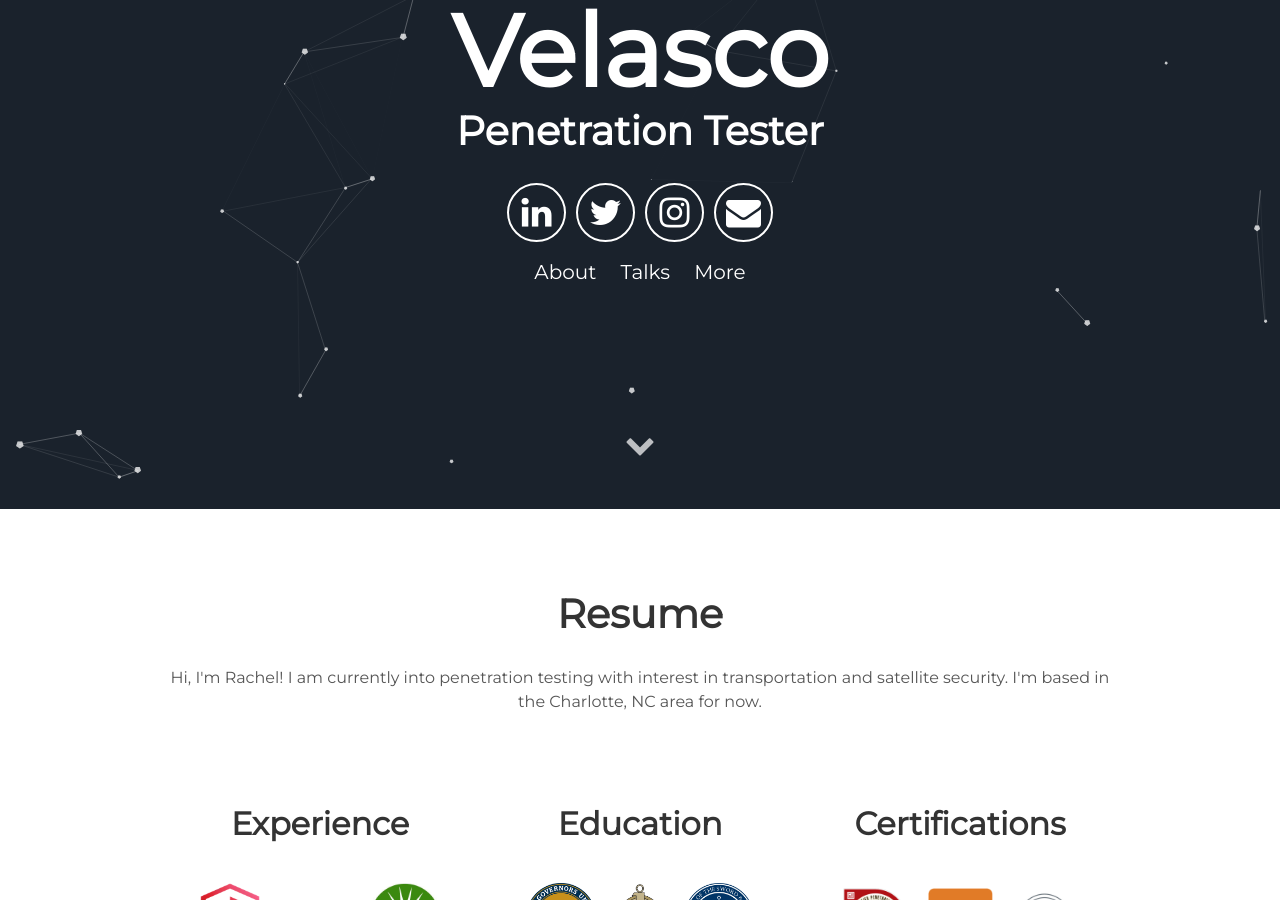
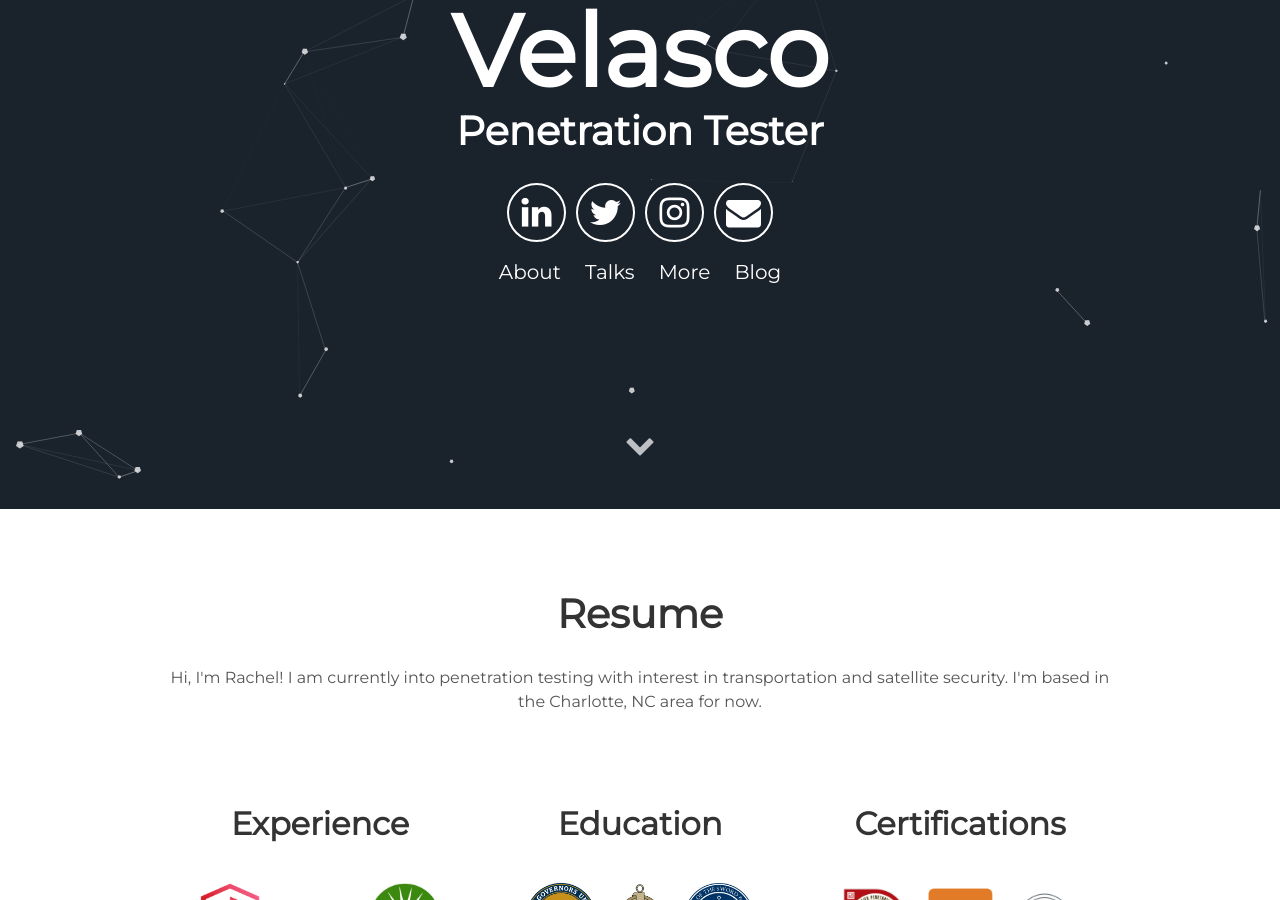
Before and after one commit to kid-lat/kid-lat.github.io, a Jekyll site: the page built from index.html, in a window 1280 px wide and 900 px high, scrolled down 391 px. Built offline with Jekyll 4.4.1, drawn with Linux system fonts in a browser that asks for light colours.

Commit message:
Added blog link and favicon

```diff
--- a/_includes/header.html
+++ b/_includes/header.html
@@ -14,6 +14,7 @@
         <a class="link" href="#about" data-scroll>About</a>
         <a class="link" href="#talks" data-scroll>Talks</a>
         <a class="link" href="#more" data-scroll>More</a>
+        <a class="link" href="https://blog.rachvelas.co">Blog</a>
       </div>
   </div>
   <a class="down" href="#about" data-scroll><i class="icon fa fa-chevron-down" aria-hidden="true"></i></a>
```
Also changed, not shown: favicon.ico (added).
